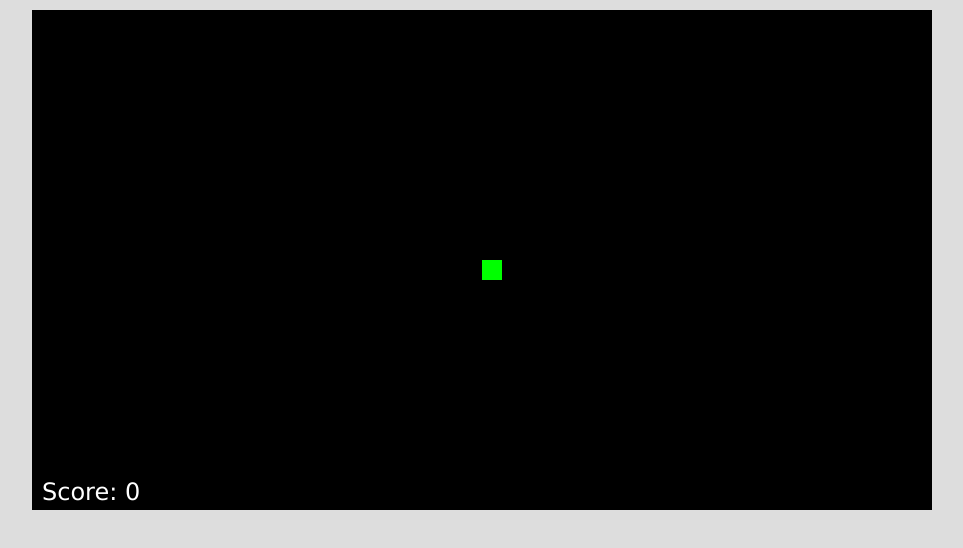
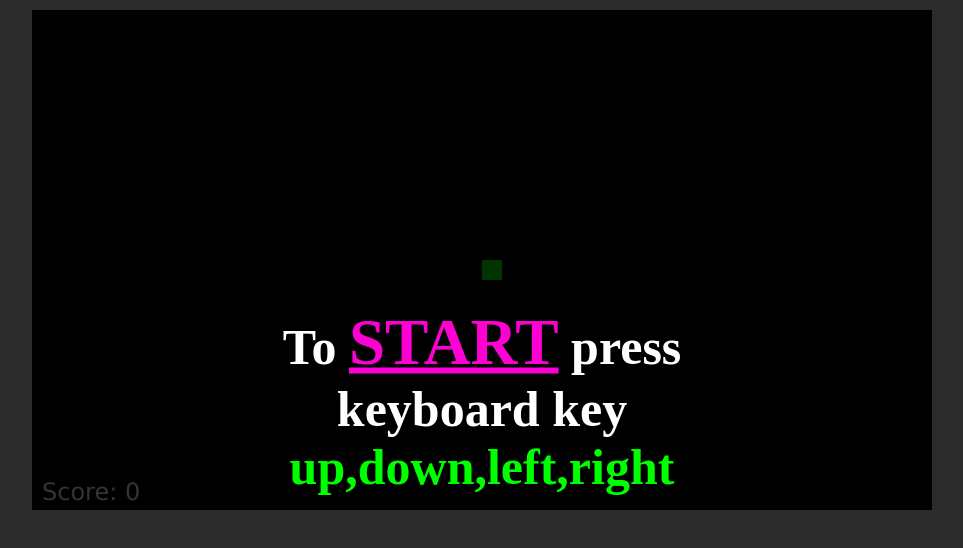
Before and after one commit to ikovaliov/snake-game, a plain HTML site: page index.html in a window 1280 px wide. Shown: the whole page, without its empty margins (158-1121 px from the left). Drawn offline with Linux system fonts and the light colour scheme.

Commit message:
Added HOW TO START PLAY block

```diff
--- a/assets/css/styles.css
+++ b/assets/css/styles.css
@@ -11,6 +11,40 @@ body {
 body {
     background: #ddd;
     padding: 10px;
+    position: relative;
+}
+
+.before-start {
+    position: fixed;
+    top: 0;
+    left: 0;
+    z-index: 100;
+    background: rgba(0, 0, 0, .8);
+    width: 100%;
+    height: 100%;
+}
+
+.before-start h2 {
+    color: white;
+    position: absolute;
+    left: 50%;
+    top: 50%;
+    transform: translate(-50%, -50%);
+    max-width: 400px;
+    font-size: 50px;
+    text-align: center;
+    margin: 0;
+}
+
+.before-start h2 .start {
+    text-decoration: underline;
+    color: #ff00d4;
+    font-size: 65px;
+}
+
+.before-start h2 .keys {
+    color: lime;
+    display: block;
 }
 
 canvas {
--- a/assets/js/game.js
+++ b/assets/js/game.js
@@ -192,11 +192,18 @@ function changeDirection(evt) {
     /*
       4 directional movement.
      */
+    // remove starter block
+    function removeBlock() {
+        var element = document.getElementById('bs');
+        element.parentNode.removeChild(element);
+    }
+
     if (evt.keyCode == 37 && !(xv > 0)) // left arrow
     {
         xv = -speed;
         yv = 0;
         left.play();
+        removeBlock();
     }
 
     if (evt.keyCode == 38 && !(yv > 0)) // top arrow
@@ -204,6 +211,7 @@ function changeDirection(evt) {
         xv = 0;
         yv = -speed;
         up.play();
+        removeBlock();
     }
 
     if (evt.keyCode == 39 && !(xv < 0)) // right arrow
@@ -211,6 +219,7 @@ function changeDirection(evt) {
         xv = speed;
         yv = 0;
         right.play();
+        removeBlock();
     }
 
     if (evt.keyCode == 40 && !(yv < 0)) // down arrow
@@ -218,6 +227,7 @@ function changeDirection(evt) {
         xv = 0;
         yv = speed;
         down.play();
+        removeBlock();
     }
 
     cooldown = true;
--- a/index.html
+++ b/index.html
@@ -23,6 +23,10 @@
             <p class="browsehappy">You are using an <strong>outdated</strong> browser. Please <a href="#">upgrade your browser</a> to improve your experience.</p>
         <![endif]-->
 
+    <div class="before-start" id="bs">
+        <h2>To <span class="start">START</span> press keyboard key <span class="keys">up,down,left,right</span></h2>
+    </div>
+
     <canvas id="canvas" width="900" height="500"></canvas>
 
     <script src="assets/js/game.js"></script>
```
